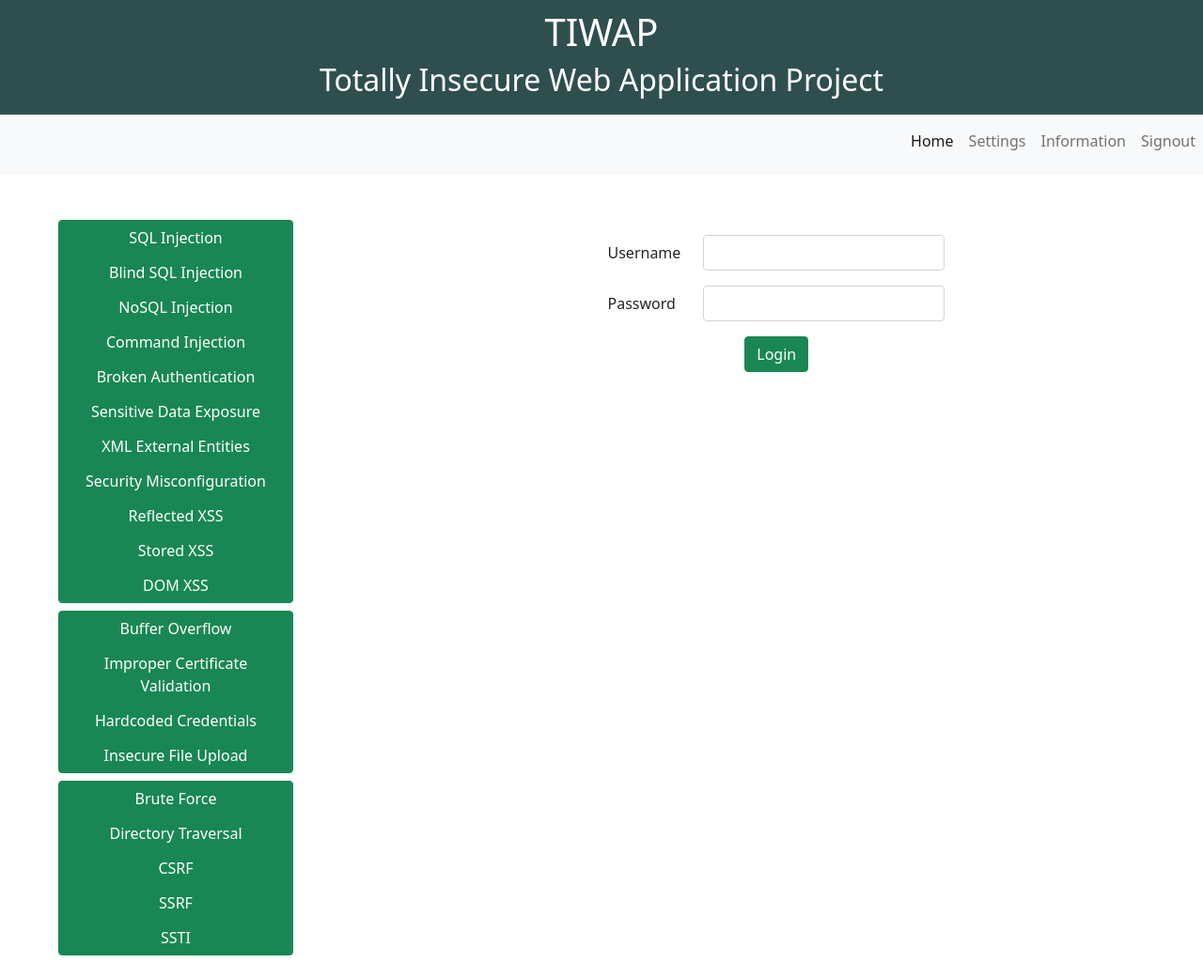
After one commit to tombstoneghost/TIWAP, a Flask app: page /sql-injection in a window 1280 px wide. The commit adds this page. Shown: the whole page at 94% size. Run offline with Flask 2, Linux system fonts and the light colour scheme; a user stored in the database is signed in.

Commit message:
SQL Injection - Low Added

```diff
--- a/app.py
+++ b/app.py
@@ -1,9 +1,9 @@
 # Imports
-from flask import Flask, render_template, request, session, redirect, url_for
+from flask import Flask, render_template, request, session, redirect, url_for, flash
 from functools import wraps
 from helper.jwt import JWT
 from helper.db_manager import DBManager
-
+from vulnerabilities import SQLi
 
 # Initialize Flask
 app = Flask(__name__)
@@ -66,5 +66,28 @@ def dashboard():
     return render_template('dashboard.html')
 
 
+# SQL Injection
+# Index Page
+@app.route('/sql-injection')
+@is_logged
+def sql_injection_index():
+    return render_template('vulnerabilities/sql-injection.html')
+
+
+# Route for Low Vulnerability
+@app.route('/injection-low', methods=['GET', 'POST'])
+@is_logged
+def sql_injection_low():
+    username = request.form.get('username')
+    password = request.form.get('password')
+
+    sqli = SQLi
+
+    result = sqli.sqli_low(username=username, password=password)
+
+    return render_template('vulnerabilities/sql-injection.html', msg=result)
+
+
+# Execute Main
 if __name__ == '__main__':
     app.run()
--- a/templates/dashboard_layout.html
+++ b/templates/dashboard_layout.html
@@ -38,11 +38,11 @@
     <div class="row mt-5" style="margin-left: 50px">
         <div class="col-sm-3">
             <div class="btn-group-vertical mb-2" style="width: 250px">
-                <button class="btn btn-success">
-                    <a href="/sql-injection">SQL Injection</a>
+                <button class="btn btn-success vuln-link">
+                    <a href="/sql-injection" style="text-decoration: none; color: #ffffff">SQL Injection</a>
                 </button>
                 <button class="btn btn-success">
-                    <a href="/blind-sql-injection">Blind SQL Injection</a>
+                    <a href="/blind-sql-injection" style="text-decoration: none; color: #ffffff">Blind SQL Injection</a>
                 </button>
                 <button class="btn btn-success">
                     <a>NoSQL Injection</a>
--- /dev/null
+++ b/templates/vulnerabilities/sql-injection.html
@@ -0,0 +1,26 @@
+{% extends "dashboard_layout.html" %}
+{% block content %}
+<div class="sql-injection">
+    <div class="mt-3 container text-center">
+            <form method="post" action="/injection-low">
+                <div style="margin-left: 250px">
+                    <div class="mb-3 row">
+                        <label for="username" class="col-auto col-form-label">Username</label>
+                        <div class="col-auto">
+                            <input type="text" class="form-control" id="username" name="username">
+                        </div>
+                    </div>
+                    <div class="mb-3 row">
+                        <label for="password" class="col-auto col-form-label" style="margin-right: 5px">Password</label>
+                        <div class="col-auto">
+                            <input type="password" class="form-control" id="password" name="password">
+                        </div>
+                    </div>
+                </div>
+                <button type="submit" class="btn btn-success">Login</button>
+            </form>
+        </div>
+        <h6 class="text-center text-muted mt-3">{{ msg }}</h6>
+    </div>
+</div>
+{% endblock %}
```
Also changed, not shown: helper/db_manager.py (+7 -2 lines), vulnerabilities/SQLi.py (added, +24 -0 lines), TIWAF.db, static/index.css (line endings or trailing spaces), 1 other file.
